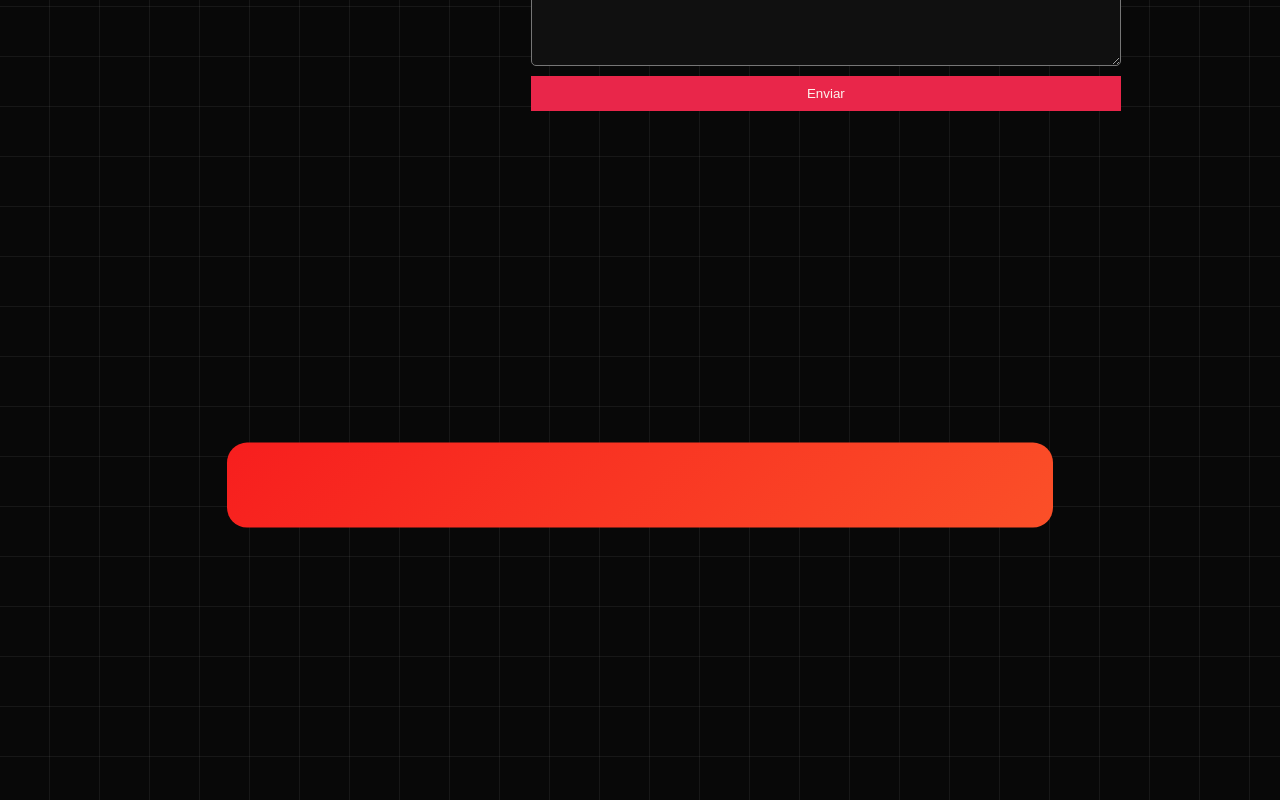
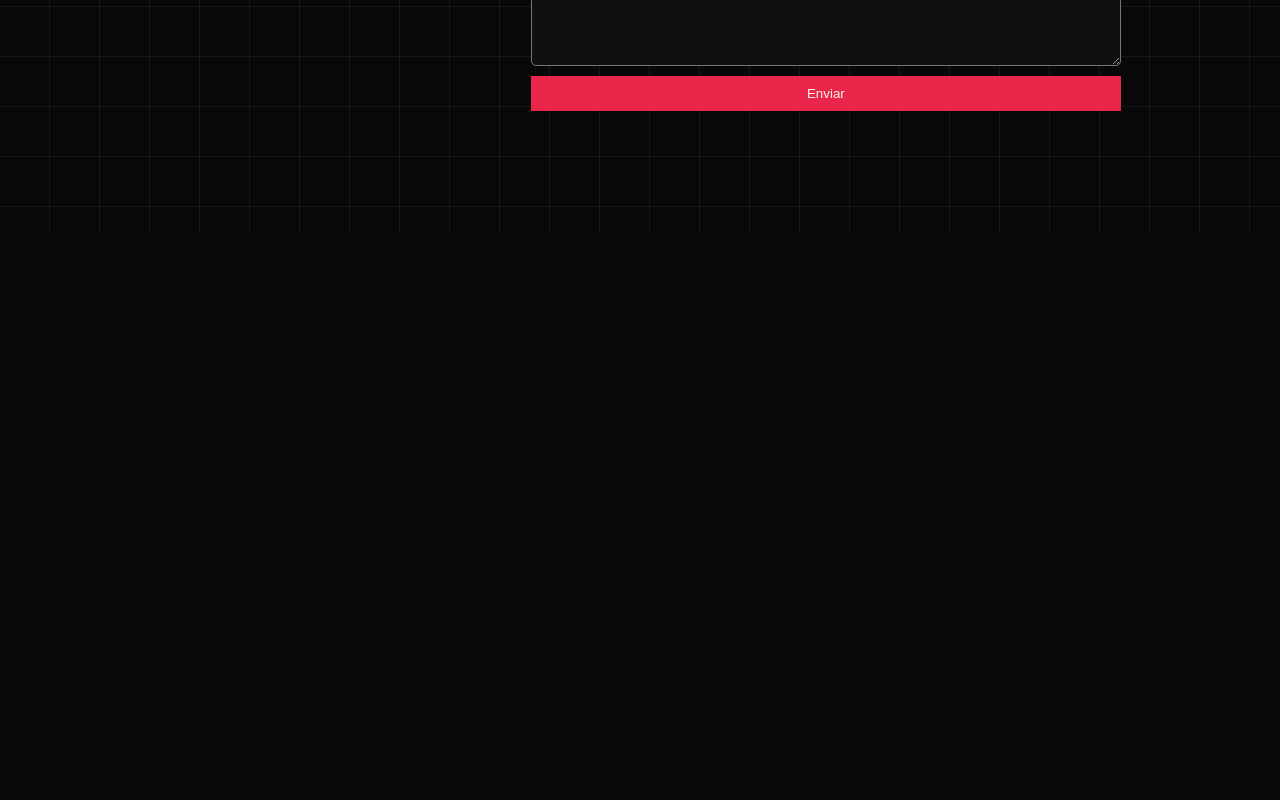
Before and after one commit to TH3USS/portifolio, a React (Create React App) app: page / in a window 1280 px wide. Shown: the part 8193-8993 px from the top of the page. After the commit the page ends 8426 px from the top, so only its background shows below. Built offline with nearby package versions, Linux system fonts and the light colour scheme; a web font is replaced by a local one.

Commit message:
refactor: general code adjustments

```diff
--- a/src/App.js
+++ b/src/App.js
@@ -1,7 +1,7 @@
 import './App.css';
 import NavBar from './components/NavBar';
 import Home from './components/Home';
-import Skills from './components/Skills';
+// import Skills from './components/Skills';
 import Contacts from './components/Contacts';
 import Abilities from './components/Abilities';
 import Expirience from './components/Expirience';
@@ -19,7 +19,7 @@ function App() {
       <Expirience/>
       <Projects />
       <Contacts />
-      <Skills/>
+      {/* <Skills/> */}
 
       <LightButton/>
     </main>
```
